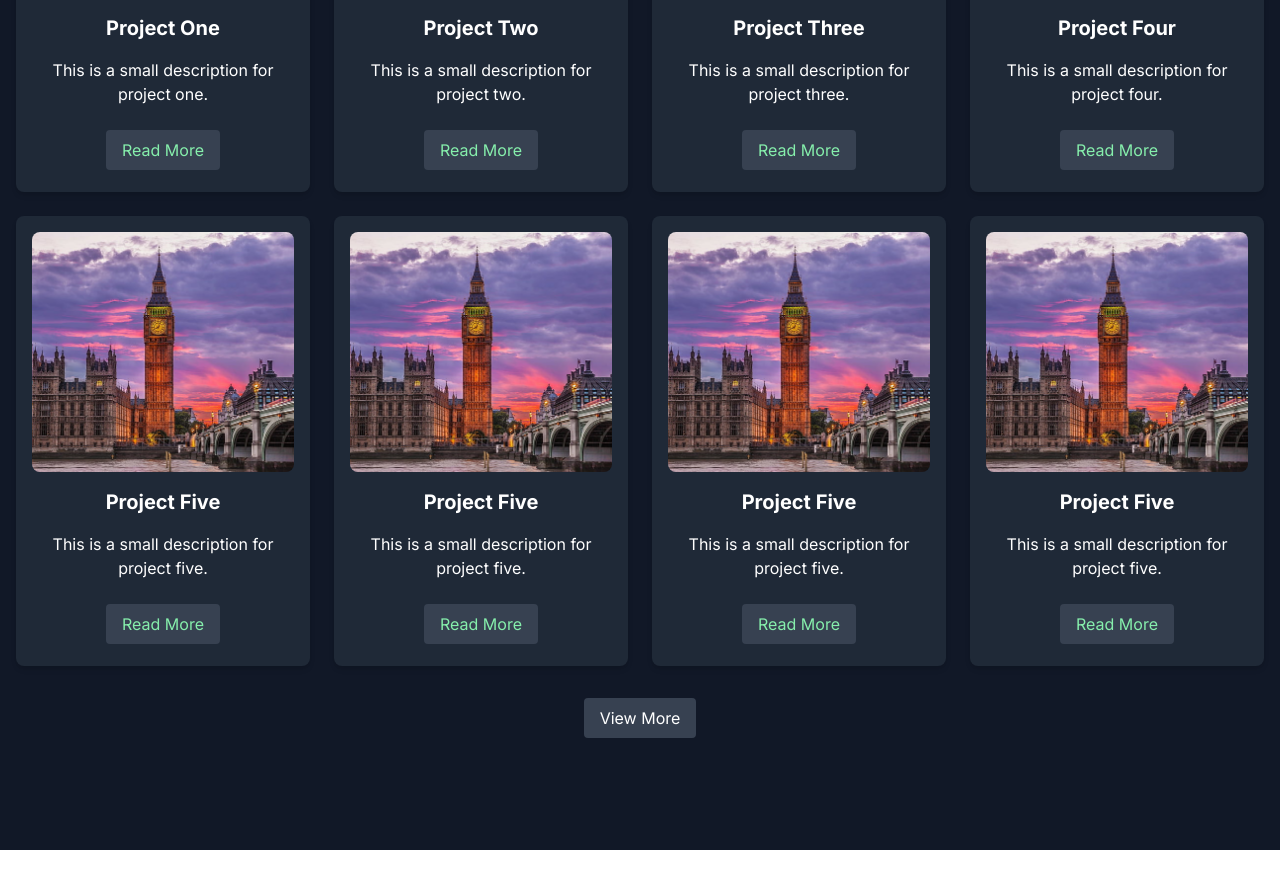
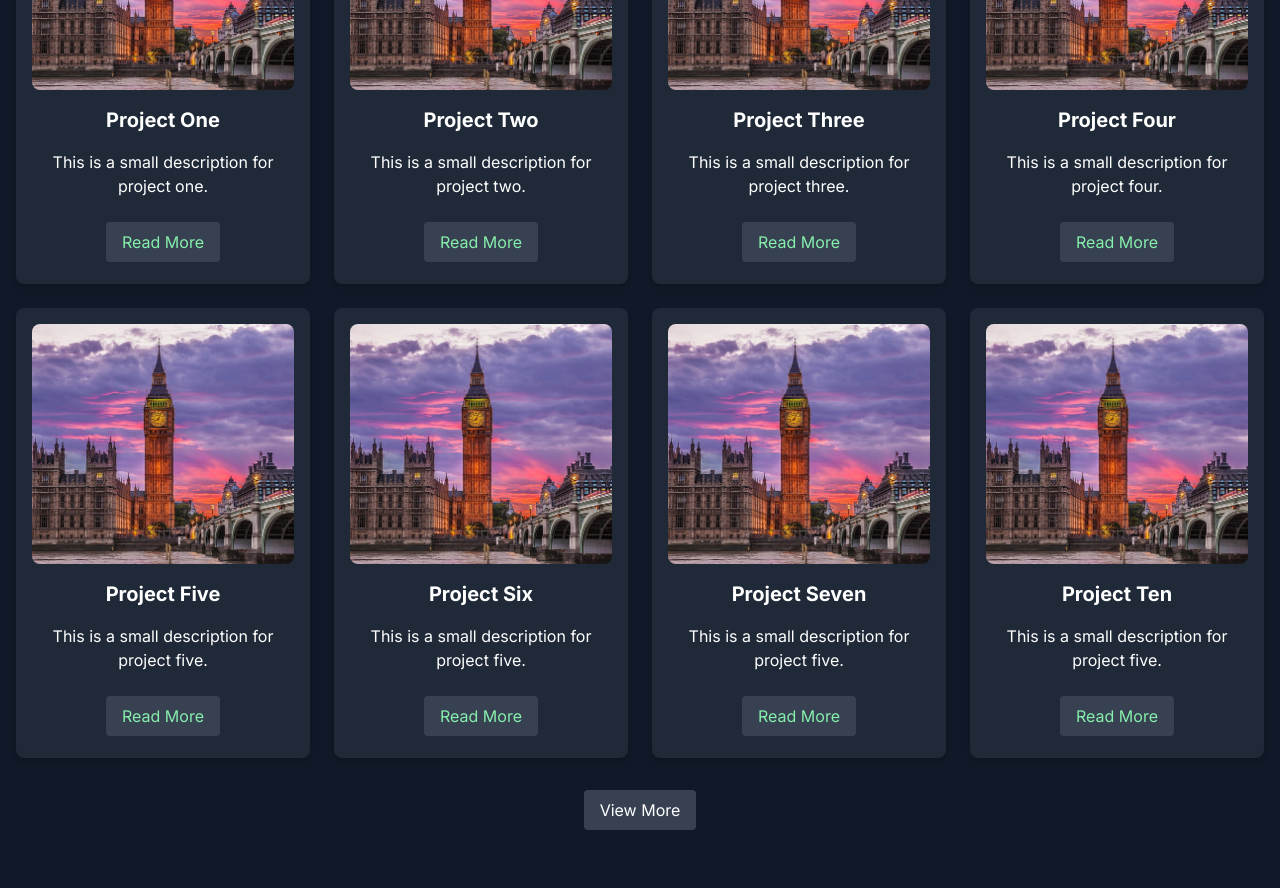
Before and after one commit to DharshanSR/sample-portfolio, a Next.js app: page / in a window 1280 px wide. Shown: the part 4180-5068 px from the top of the page. Before the commit the page ends 5030 px from the top, so only its background shows below. Built offline with nearby package versions, Linux system fonts and the light colour scheme.

Commit message:
reduce the long code and make it useable code

```diff
--- /dev/null
+++ b/components/ProjectCard.tsx
@@ -0,0 +1,49 @@
+'use client';
+
+import Link from 'next/link';
+import Image from 'next/image';
+import { motion } from 'framer-motion';
+import useProjectInView from '@/hooks/useProjectInView';
+
+const cardVariants = {
+  hidden: { opacity: 0, y: 20 },
+  visible: { opacity: 1, y: 0 },
+};
+
+const ProjectCard = ({ project, index }: { project: any, index: number }) => {
+  const { ref, inView } = useProjectInView();
+
+  return (
+    <motion.div
+      ref={ref} // Use ref from useProjectInView hook
+      className="bg-gray-800 p-4 shadow-md rounded-lg transition-transform transform hover:shadow-xl hover:translate-x-2 hover:bg-gradient-to-r from-gray-800 to-gray-700 cursor-pointer"
+      style={{ height: '450px' }}
+      initial="hidden"
+      animate={inView ? "visible" : "hidden"}
+      variants={cardVariants}
+      transition={{ delay: index * 0.1 }}
+    >
+      <div className="mb-4 w-full h-60 relative overflow-hidden rounded-lg">
+        <Image
+          src={project.image}
+          alt={project.title}
+          fill
+          style={{ objectFit: 'cover' }}
+          className="transition-transform transform hover:scale-110"
+        />
+      </div>
+      <h2 className="text-xl font-bold mb-4 text-center text-white">{project.title}</h2>
+      <p className="text-white mb-6 text-center">{project.smallDescription}</p>
+      <div className="flex justify-center mt-auto">
+        <Link
+          href={`/project/${project.slug}`}
+          className="bg-gray-700 text-green-300 px-4 py-2 rounded hover:bg-gray-900 transition"
+        >
+          Read More
+        </Link>
+      </div>
+    </motion.div>
+  );
+};
+
+export default ProjectCard;
--- a/data/projectData.ts
+++ b/data/projectData.ts
@@ -96,8 +96,8 @@ export const projects: Project[] = [
         githubLink: "https://github.com/username/project-five",
         category: 'web', // Assign category
     }, {
-        title: "Project Five",
-        slug: "project-five",
+        title: "Project Six",
+        slug: "project-six",
         smallDescription: "This is a small description for project five.",
         fullDescription: `
             <p>In this project, the focus was on creating a scalable application with a microservices architecture.</p>
@@ -111,8 +111,8 @@ export const projects: Project[] = [
         githubLink: "https://github.com/username/project-five",
         category: 'web', // Assign category
     }, {
-        title: "Project Five",
-        slug: "project-five",
+        title: "Project Seven",
+        slug: "project-seven",
         smallDescription: "This is a small description for project five.",
         fullDescription: `
             <p>In this project, the focus was on creating a scalable application with a microservices architecture.</p>
@@ -124,10 +124,10 @@ export const projects: Project[] = [
         technologies: ["Node.js", "Express", "MongoDB"],
         liveLink: "https://live-link.com/project-five",
         githubLink: "https://github.com/username/project-five",
-        category: 'web', // Assign category
+        category: 'mobile', // Assign category
     }, {
-        title: "Project Five",
-        slug: "project-five",
+        title: "Project Ten",
+        slug: "project-ten",
         smallDescription: "This is a small description for project five.",
         fullDescription: `
             <p>In this project, the focus was on creating a scalable application with a microservices architecture.</p>
@@ -139,11 +139,11 @@ export const projects: Project[] = [
         technologies: ["Node.js", "Express", "MongoDB"],
         liveLink: "https://live-link.com/project-five",
         githubLink: "https://github.com/username/project-five",
-        category: 'web', // Assign category
+        category: 'ai-ml', // Assign category
     },
     {
-        title: "Project Six",
-        slug: "project-six",
+        title: "Project Eight",
+        slug: "project-eight",
         smallDescription: "This is a small description for project six.",
         fullDescription: `
             <p>Project six is designed to streamline user workflows and improve efficiency.</p>
@@ -157,8 +157,8 @@ export const projects: Project[] = [
         githubLink: "https://github.com/username/project-six",
         category: 'ai-ml', // Assign category
     }, {
-        title: "Project Six",
-        slug: "project-six",
+        title: "Project Nine",
+        slug: "project-nine",
         smallDescription: "This is a small description for project six.",
         fullDescription: `
             <p>Project six is designed to streamline user workflows and improve efficiency.</p>
--- /dev/null
+++ b/hooks/useProjectInView.ts
@@ -0,0 +1,11 @@
+import { useInView } from 'react-intersection-observer';
+
+const useProjectInView = (threshold = 0.2) => {
+  const { ref, inView } = useInView({
+    threshold,
+    triggerOnce: false, // Ensure animations trigger every time the element comes into view
+  });
+  return { ref, inView };
+};
+
+export default useProjectInView;
--- a/pages/Portfolio/Portfolio.tsx
+++ b/pages/Portfolio/Portfolio.tsx
@@ -1,12 +1,12 @@
 'use client';
 
 import Link from 'next/link';
-import Image from 'next/image';
 import { useState } from 'react';
-import { motion, AnimatePresence } from 'framer-motion';
-import { Project, projects } from '@/data/projectData';
+import { motion } from 'framer-motion';
+import { projects } from '@/data/projectData';
 import PageTransition from '@/components/PageTransition';
-import { useInView } from 'react-intersection-observer';
+import useProjectInView from '@/hooks/useProjectInView';
+import ProjectCard from '@/components/ProjectCard';
 
 const Portfolio = () => {
   const [visibleProjects, setVisibleProjects] = useState(8);
@@ -22,87 +22,41 @@ const Portfolio = () => {
     setVisibleProjects(8);
   };
 
-  // Animation variants
   const sectionVariants = {
     hidden: { opacity: 0, y: 50 },
     visible: { opacity: 1, y: 0 },
   };
 
-  const cardVariants = {
-    hidden: { opacity: 0, scale: 0.8 },
-    visible: { opacity: 1, scale: 1 },
-  };
-
-  // Use `useInView` to track when the section is in view
-  const { ref: sectionRef, inView: sectionInView } = useInView({
-    triggerOnce: true,
-    threshold: 0.2,
-  });
+  const { ref: sectionRef, inView: sectionInView } = useProjectInView();
 
   return (
     <PageTransition>
-      <section id="portfolio" className="py-20 bg-gray-900">
+      <section id="portfolio" className="py-40 bg-gray-900">
         <div className="container mx-auto px-4 py-8">
           <motion.h1
-            className="text-white font-extrabold text-1xl mb-4 text-center"
+            className="text-white font-extrabold text-2xl sm:text-3xl mb-4 text-center"
             initial="hidden"
             animate={sectionInView ? "visible" : "hidden"}
             variants={sectionVariants}
             transition={{ duration: 0.5 }}
+            ref={sectionRef}
           >
             Portfolio
           </motion.h1>
-          <motion.h1
-            className="text-5xl font-bold mb-8 text-center text-white"
+          <motion.h2
+            className="text-3xl sm:text-5xl font-bold mb-8 text-center text-white"
             initial="hidden"
             animate={sectionInView ? "visible" : "hidden"}
             variants={sectionVariants}
             transition={{ duration: 0.5 }}
           >
             My Projects
-          </motion.h1>
-          <AnimatePresence>
-            <motion.div
-              ref={sectionRef}
-              className="grid grid-cols-1 sm:grid-cols-2 md:grid-cols-4 gap-6"
-              initial={{ opacity: 0, y: 50 }}
-              animate={sectionInView ? { opacity: 1, y: 0 } : { opacity: 0, y: 50 }}
-              exit={{ opacity: 0, y: 50 }}
-              transition={{ duration: 0.5 }}
-            >
-              {projects.slice(0, visibleProjects).map((project, index) => (
-                <motion.div
-                  key={project.slug}
-                  className="bg-gray-800 p-4 shadow-md rounded-lg transition-transform transform hover:shadow-xl hover:translate-x-2 hover:bg-gradient-to-r from-gray-800 to-gray-700 cursor-pointer"
-                  style={{ height: '450px' }}
-                  variants={cardVariants}
-                  initial="hidden"
-                  animate="visible"
-                  transition={{ delay: index * 0.1 }}
-                >
-                  <div className="mb-4 w-full h-60 relative overflow-hidden rounded-lg">
-                    <Image
-                      src={project.image}
-                      alt={project.title}
-                      fill
-                      style={{ objectFit: 'cover' }}
-                      className="transition-transform transform hover:scale-110"
-                    />
-                  </div>
-                  <h2 className="text-xl font-bold mb-4 text-center text-white">{project.title}</h2>
-                  <p className="text-white mb-6 text-center">{project.smallDescription}</p>
-                  <div className="flex justify-center mt-auto">
-                    <Link
-                      href={`/project/${project.slug}`}
-                      className="bg-gray-700 text-green-300 px-4 py-2 rounded hover:bg-gray-900 transition"
-                    >
-                      Read More
-                    </Link>
-                  </div>
-                </motion.div>
-              ))}
-            </motion.div>
-          </AnimatePresence>
+          </motion.h2>
+          <div className="grid grid-cols-1 sm:grid-cols-1 md:grid-cols-2 lg:grid-cols-4 gap-6">
+            {projects.slice(0, visibleProjects).map((project, index) => (
+              <ProjectCard key={project.slug} project={project} index={index} />
+            ))}
+          </div>
           <div className="text-center mt-8">
             {showAll ? (
               <button onClick={handleShowLess} className="bg-gray-700 text-white px-4 py-2 rounded hover:bg-gray-800 transition">
```
